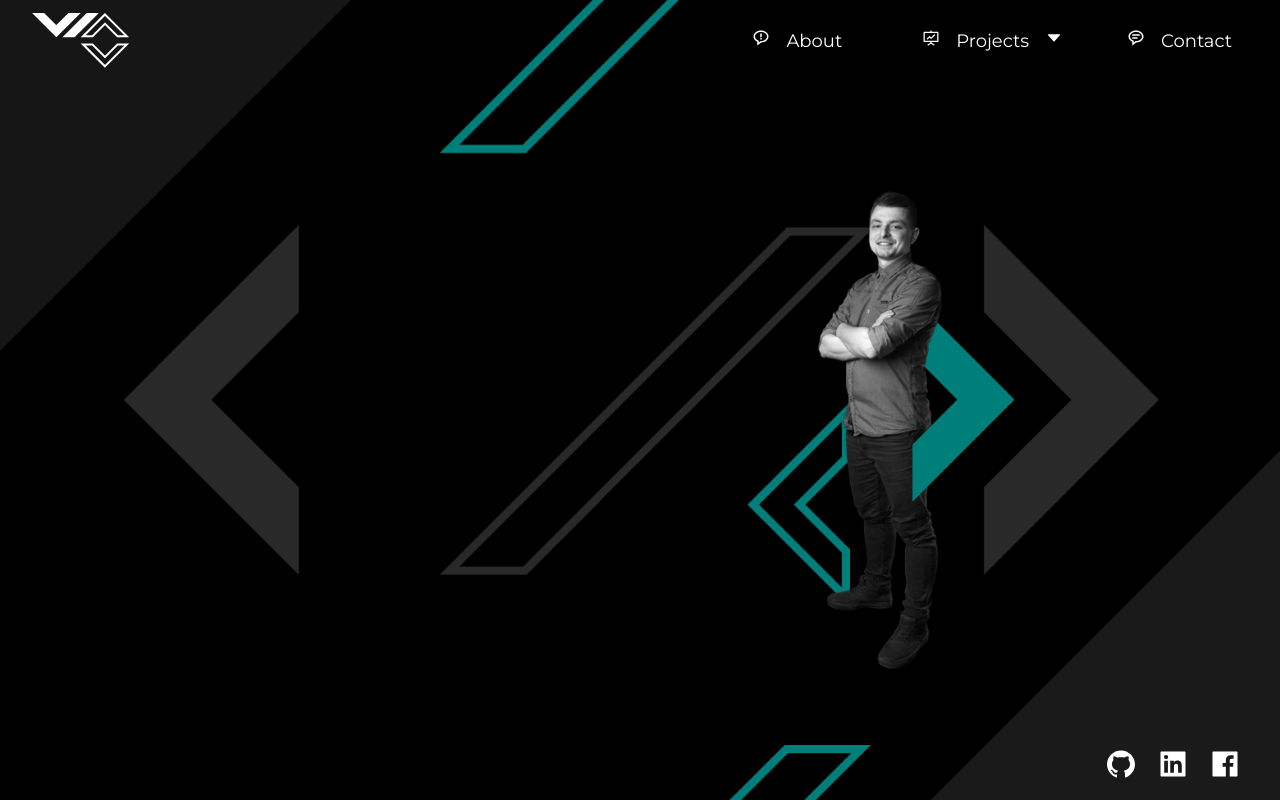
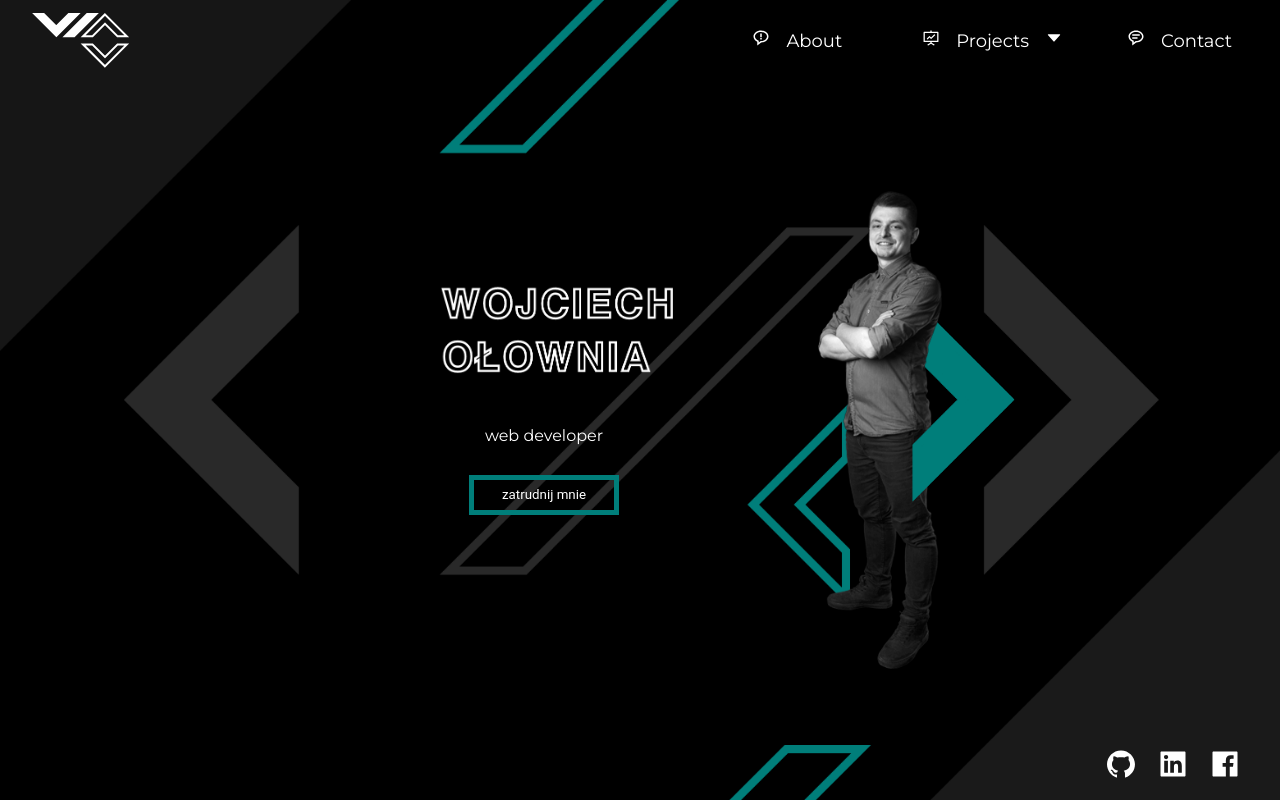
Before and after one commit to olowek92/portfolio2k22, a React (Create React App) app: page / in a window 1280 px wide. Built offline with nearby package versions, Linux system fonts and the light colour scheme.

Commit message:
subpage-home

```diff
--- /dev/null
+++ b/src/components/templates/Home/Home.styles.tsx
@@ -0,0 +1,54 @@
+import styled from "styled-components";
+
+export const HomeMain = styled.main`
+    height: 80vh;
+    width: 80%;
+    margin: 0 auto;
+    display: flex;
+
+    @media(min-width: 992px) {
+        width: 50%;
+    }
+`;
+
+export const HomeWrap = styled.div`
+    color: ${({ theme }) => theme.colors.white};
+    display: flex;
+    flex-direction: column;
+    justify-content: center;
+    align-items: center;
+    text-align: justify;
+
+    @media(min-width: 992px) {
+        width: 70%;
+    }
+`;
+
+export const NameImg = styled.img`
+    width: 60%;
+    transform: translateX(20px);
+
+    @media (min-width: 768px) {
+    transform: translateX(30px);
+  }
+`;
+
+export const Position = styled.p`
+    margin-top: 30px;
+`;
+
+export const HomeButton = styled.button`
+    outline: 0 none transparent;
+    margin-top: 50px;
+    width: 150px;
+    height: 40px;
+    background: transparent;
+    border: 5px solid ${({ theme }) => theme.colors.main};
+    color: ${({ theme }) => theme.colors.white};
+    font-family: 'Roboto', sans-serif;
+    cursor: pointer;
+
+    @media (min-width: 768px) {
+        margin-top: 30px;
+    }
+`;
--- /dev/null
+++ b/src/components/templates/Home/Home.tsx
@@ -0,0 +1,25 @@
+import React from 'react'
+import {
+    HomeMain,
+    HomeWrap,
+    NameImg,
+    Position,
+    HomeButton
+} from './Home.styles';
+import name from 'assets/images/Name.png';
+import { useChangeBackground } from 'hooks/useChangeBackground';
+
+export const Home = ():JSX.Element => {
+    useChangeBackground();
+
+  return (
+    <HomeMain>
+        <HomeWrap>
+            <NameImg src={name} alt="Name"/>
+            <Position>web developer</Position>
+            <HomeButton onClick={() => {}}
+            >zatrudnij mnie</HomeButton>
+        </HomeWrap>
+    </HomeMain>
+  )
+}
--- a/src/views/App.tsx
+++ b/src/views/App.tsx
@@ -6,6 +6,7 @@ import Sidebar from 'components/organisms/Sidebar/Sidebar';
 import { BrowserRouter as Router, Routes, Route } from 'react-router-dom';
 import { Contact, MebBox, TimberWare } from 'components/templates/templates';
 import { About } from 'components/templates/About/About';
+import { Home } from 'components/templates/Home/Home';
 import Footer from 'components/molecules/Footer/Footer';
 
 
@@ -16,6 +17,7 @@ const App:FC = (): JSX.Element => {
                 <GlobalStyle />
                 <Sidebar />
                 <Routes>
+                    <Route path='/' element={<Home />}></Route>
                     <Route path='/about' element={<About />}></Route>
                     <Route path='/projects' element={<About />}></Route>
                     <Route path='/projects/timber-ware' element={<TimberWare />}></Route>
```
